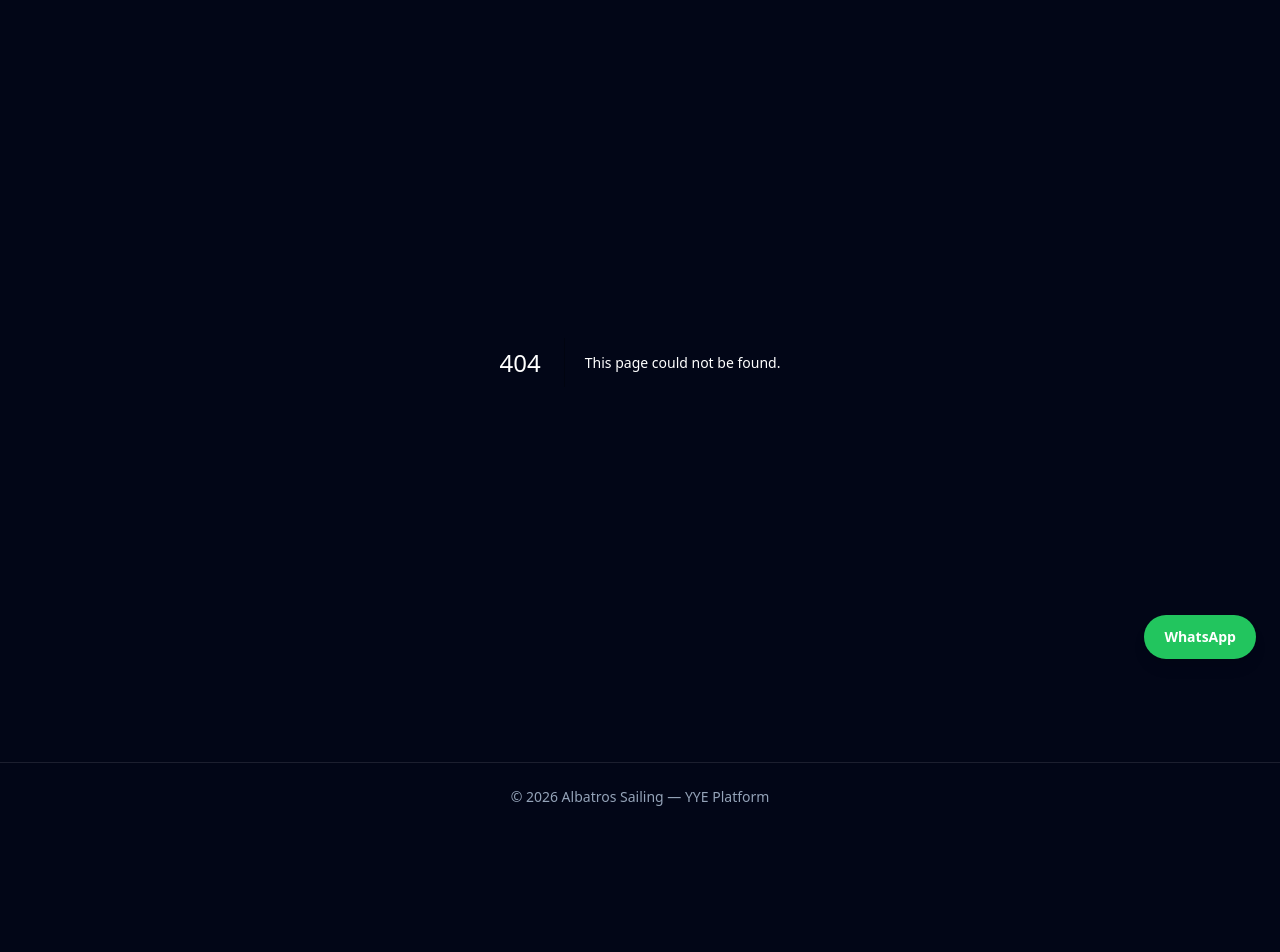
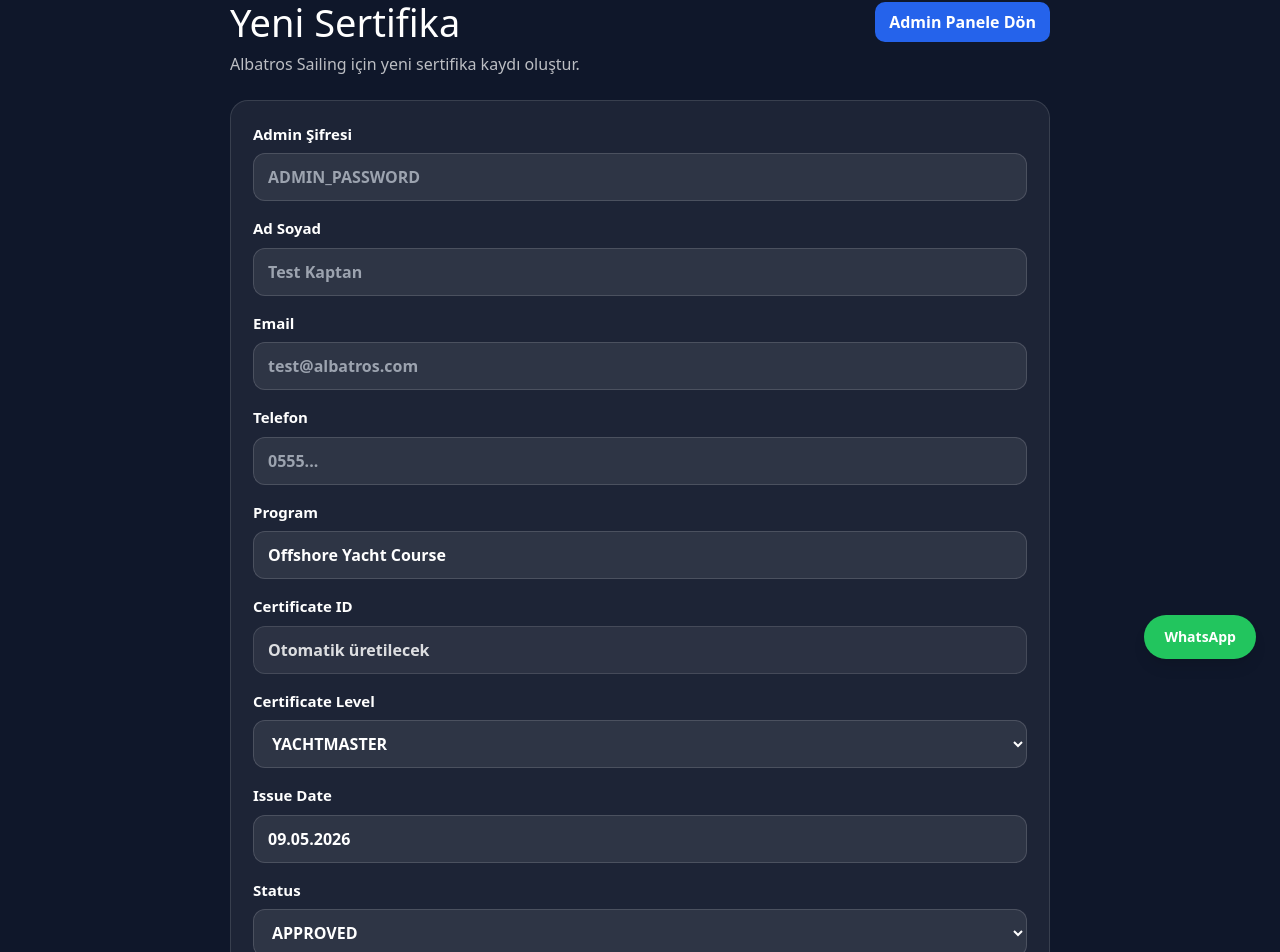
Before and after one commit to erdincpulat-del/albatros-ultimate, a Next.js app: page /admin/certificates/new in a window 1280 px wide. Before the commit this address had no page. Shown: the part 117-1069 px from the top of the page. Before the commit the page ends 948 px from the top, so only its background shows below. Built offline with nearby package versions, Linux system fonts and the light colour scheme.

Commit message:
Add admin certificates routes

```diff
--- /dev/null
+++ b/app/admin/certificates/new/page.tsx
@@ -0,0 +1,350 @@
+"use client"
+
+import Link from "next/link"
+import { CSSProperties, FormEvent, useState } from "react"
+
+const LEVEL_OPTIONS = [
+  "INTERNATIONAL_BAREBOAT_SKIPPER",
+  "INTERNATIONAL_SKIPPER",
+  "YACHTMASTER",
+  "MARINE_COMMUNICATIONS_VHF_SRC",
+  "POWERBOAT_SKIPPER",
+]
+
+const STATUS_OPTIONS = ["APPROVED", "PENDING"]
+
+function levelLabel(level?: string | null) {
+  if (!level) return "-"
+
+  const map: Record<string, string> = {
+    INTERNATIONAL_SKIPPER: "INTERNATIONAL SKIPPER",
+    INTERNATIONAL_BAREBOAT_SKIPPER: "INTERNATIONAL BAREBOAT SKIPPER",
+    MARINE_COMMUNICATIONS_VHF_SRC: "MARINE COMMUNICATIONS VHF / SRC",
+    YACHTMASTER: "YACHTMASTER",
+    POWERBOAT_SKIPPER: "POWERBOAT SKIPPER",
+  }
+
+  return map[level] ?? level.replace(/_/g, " ")
+}
+
+function todayAsDDMMYYYY() {
+  const d = new Date()
+  const day = String(d.getDate()).padStart(2, "0")
+  const month = String(d.getMonth() + 1).padStart(2, "0")
+  const year = d.getFullYear()
+  return `${day}.${month}.${year}`
+}
+
+export default function NewCertificatePage() {
+  const [adminPassword, setAdminPassword] = useState("")
+  const [fullName, setFullName] = useState("")
+  const [email, setEmail] = useState("")
+  const [phone, setPhone] = useState("")
+  const [program, setProgram] = useState("Offshore Yacht Course")
+  const [certificateLevel, setCertificateLevel] = useState("YACHTMASTER")
+  const [issueDate, setIssueDate] = useState(todayAsDDMMYYYY())
+  const [status, setStatus] = useState("APPROVED")
+  const [submitting, setSubmitting] = useState(false)
+  const [message, setMessage] = useState("")
+  const [error, setError] = useState("")
+  const [createdCertificateId, setCreatedCertificateId] = useState("")
+
+  async function handleSubmit(e: FormEvent) {
+    e.preventDefault()
+
+    if (!adminPassword.trim()) {
+      setError("Admin şifresi gerekli.")
+      setMessage("")
+      return
+    }
+
+    if (!fullName.trim()) {
+      setError("Ad Soyad gerekli.")
+      setMessage("")
+      return
+    }
+
+    try {
+      setSubmitting(true)
+      setError("")
+      setMessage("")
+      setCreatedCertificateId("")
+
+      const res = await fetch("/api/certificates/create", {
+        method: "POST",
+        headers: {
+          "Content-Type": "application/json",
+        },
+        body: JSON.stringify({
+          adminPassword: adminPassword.trim(),
+          fullName: fullName.trim(),
+          email: email.trim() || null,
+          phone: phone.trim() || null,
+          program: program.trim() || "Offshore Yacht Course",
+          certificateLevel,
+          issueDate,
+          status,
+        }),
+      })
+
+      const data = await res.json()
+
+      if (!res.ok) {
+        setError(data?.error || "Sertifika oluşturulamadı.")
+        setMessage("")
+        return
+      }
+
+      const newCertificateId = data?.certificateId || ""
+      setCreatedCertificateId(newCertificateId)
+
+      setMessage(
+        newCertificateId
+          ? `Sertifika oluşturuldu: ${newCertificateId}`
+          : "Sertifika oluşturuldu."
+      )
+
+      setFullName("")
+      setEmail("")
+      setPhone("")
+      setProgram("Offshore Yacht Course")
+      setCertificateLevel("YACHTMASTER")
+      setIssueDate(todayAsDDMMYYYY())
+      setStatus("APPROVED")
+    } catch {
+      setError("Sertifika oluşturulamadı.")
+      setMessage("")
+    } finally {
+      setSubmitting(false)
+    }
+  }
+
+  return (
+    <main
+      style={{
+        minHeight: "100vh",
+        background: "#0f172a",
+        color: "#fff",
+        padding: "40px 20px 60px",
+      }}
+    >
+      <div style={{ maxWidth: 820, margin: "0 auto" }}>
+        <div
+          style={{
+            display: "flex",
+            justifyContent: "space-between",
+            alignItems: "flex-start",
+            gap: 12,
+            flexWrap: "wrap",
+            marginBottom: 24,
+          }}
+        >
+          <div>
+            <h1 style={{ fontSize: 38, margin: 0, lineHeight: 1.1 }}>
+              Yeni Sertifika
+            </h1>
+            <p style={{ color: "rgba(255,255,255,0.72)", marginTop: 8 }}>
+              Albatros Sailing için yeni sertifika kaydı oluştur.
+            </p>
+          </div>
+
+          <Link href="/admin" style={backButtonStyle}>
+            Admin Panele Dön
+          </Link>
+        </div>
+
+        {(error || message) && (
+          <div
+            style={{
+              marginBottom: 18,
+              padding: "14px 16px",
+              borderRadius: 14,
+              border: `1px solid ${
+                error ? "rgba(239,68,68,0.35)" : "rgba(34,197,94,0.35)"
+              }`,
+              background: error
+                ? "rgba(239,68,68,0.12)"
+                : "rgba(34,197,94,0.12)",
+              color: "#fff",
+            }}
+          >
+            {error || message}
+          </div>
+        )}
+
+        <form
+          onSubmit={handleSubmit}
+          style={{
+            display: "grid",
+            gap: 16,
+            background: "rgba(255,255,255,0.06)",
+            border: "1px solid rgba(255,255,255,0.12)",
+            borderRadius: 18,
+            padding: 22,
+          }}
+        >
+          <label style={labelStyle}>
+            Admin Şifresi
+            <input
+              type="password"
+              value={adminPassword}
+              onChange={(e) => setAdminPassword(e.target.value)}
+              placeholder="ADMIN_PASSWORD"
+              style={inputStyle}
+            />
+          </label>
+
+          <label style={labelStyle}>
+            Ad Soyad
+            <input
+              value={fullName}
+              onChange={(e) => setFullName(e.target.value)}
+              placeholder="Test Kaptan"
+              style={inputStyle}
+            />
+          </label>
+
+          <label style={labelStyle}>
+            Email
+            <input
+              value={email}
+              onChange={(e) => setEmail(e.target.value)}
+              placeholder="test@albatros.com"
+              style={inputStyle}
+            />
+          </label>
+
+          <label style={labelStyle}>
+            Telefon
+            <input
+              value={phone}
+              onChange={(e) => setPhone(e.target.value)}
+              placeholder="0555..."
+              style={inputStyle}
+            />
+          </label>
+
+          <label style={labelStyle}>
+            Program
+            <input
+              value={program}
+              onChange={(e) => setProgram(e.target.value)}
+              placeholder="Offshore Yacht Course"
+              style={inputStyle}
+            />
+          </label>
+
+          <label style={labelStyle}>
+            Certificate ID
+            <input
+              value={createdCertificateId || "Otomatik üretilecek"}
+              readOnly
+              style={{
+                ...inputStyle,
+                opacity: 0.85,
+                cursor: "not-allowed",
+              }}
+            />
+          </label>
+
+          <label style={labelStyle}>
+            Certificate Level
+            <select
+              value={certificateLevel}
+              onChange={(e) => setCertificateLevel(e.target.value)}
+              style={inputStyle}
+            >
+              {LEVEL_OPTIONS.map((level) => (
+                <option key={level} value={level}>
+                  {levelLabel(level)}
+                </option>
+              ))}
+            </select>
+          </label>
+
+          <label style={labelStyle}>
+            Issue Date
+            <input
+              value={issueDate}
+              onChange={(e) => setIssueDate(e.target.value)}
+              placeholder="11.03.2026"
+              style={inputStyle}
+            />
+          </label>
+
+          <label style={labelStyle}>
+            Status
+            <select
+              value={status}
+              onChange={(e) => setStatus(e.target.value)}
+              style={inputStyle}
+            >
+              {STATUS_OPTIONS.map((item) => (
+                <option key={item} value={item}>
+                  {item}
+                </option>
+              ))}
+            </select>
+          </label>
+
+          <button
+            type="submit"
+            disabled={submitting}
+            style={{
+              ...submitButtonStyle,
+              opacity: submitting ? 0.7 : 1,
+              cursor: submitting ? "not-allowed" : "pointer",
+            }}
+          >
+            {submitting ? "Oluşturuluyor..." : "Sertifika Oluştur"}
+          </button>
+        </form>
+      </div>
+    </main>
+  )
+}
+
+const labelStyle: CSSProperties = {
+  display: "grid",
+  gap: 8,
+  color: "#ffffff",
+  fontWeight: 700,
+  fontSize: 15,
+}
+
+const inputStyle: CSSProperties = {
+  width: "100%",
+  height: 48,
+  borderRadius: 12,
+  border: "1px solid rgba(255,255,255,0.14)",
+  background: "rgba(255,255,255,0.08)",
+  color: "#fff",
+  padding: "0 14px",
+  outline: "none",
+  fontSize: 16,
+  boxSizing: "border-box",
+}
+
+const submitButtonStyle: CSSProperties = {
+  height: 52,
+  borderRadius: 14,
+  border: "none",
+  background: "#22c55e",
+  color: "#fff",
+  fontSize: 18,
+  fontWeight: 800,
+  marginTop: 8,
+}
+
+const backButtonStyle: CSSProperties = {
+  height: 40,
+  padding: "0 14px",
+  borderRadius: 10,
+  background: "#2563eb",
+  color: "#fff",
+  textDecoration: "none",
+  fontWeight: 700,
+  display: "inline-flex",
+  alignItems: "center",
+  justifyContent: "center",
+}
--- /dev/null
+++ b/app/admin/certificates/page.tsx
@@ -0,0 +1,5 @@
+import AdminPage from "../page";
+
+export default function AdminCertificatesPage() {
+  return <AdminPage />;
+}
```
